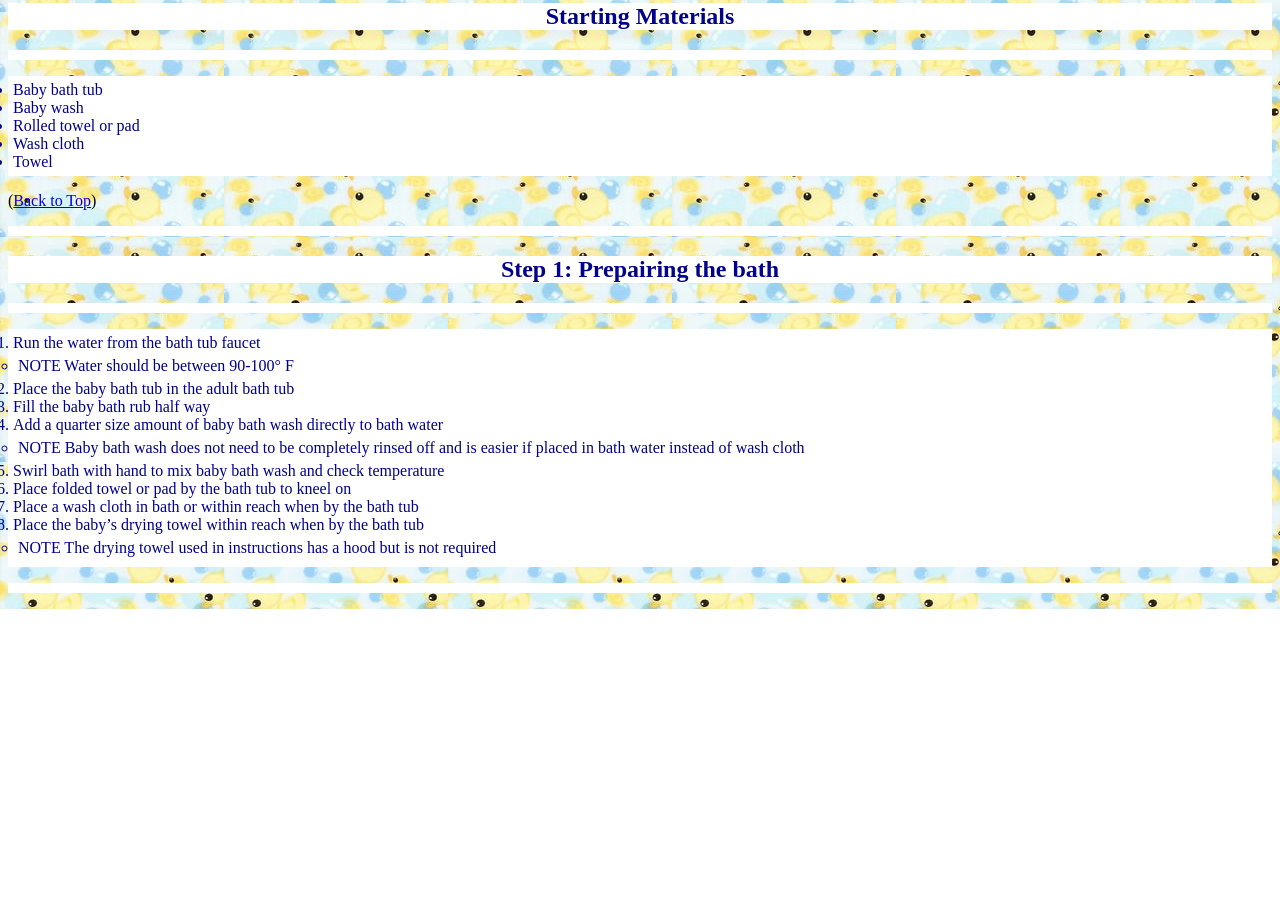
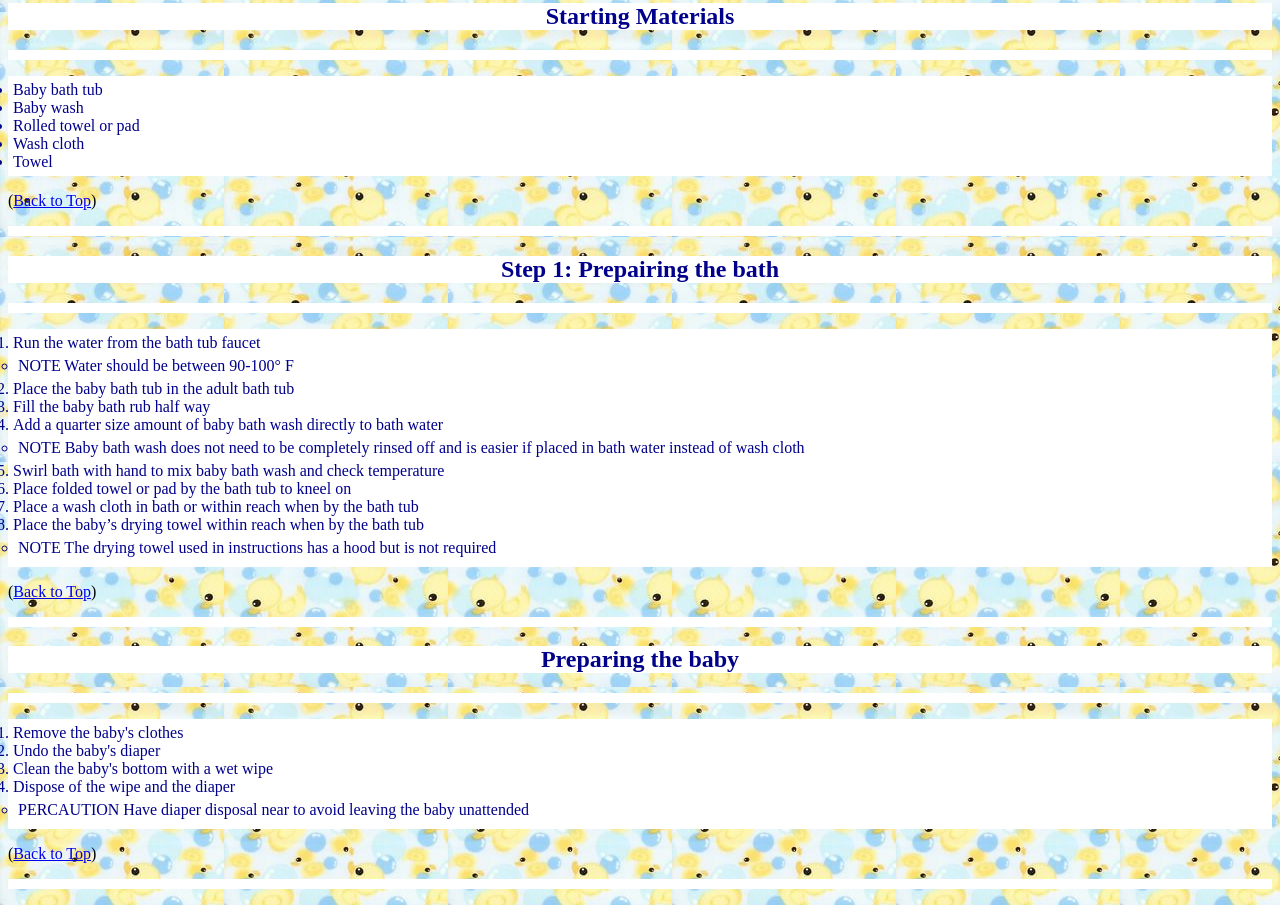
Before and after one commit to kenzie-stag/web-dev-hw, a plain HTML site: page project-2/index.html in a window 1280 px wide. Shown: the part 213-1118 px from the top of the page. Before the commit the page ends 822 px from the top, so only its background shows below. Drawn offline with Linux system fonts and the light colour scheme.

Commit message:
step 2 added

```diff
--- a/project-2/index.html
+++ b/project-2/index.html
@@ -81,9 +81,23 @@
             <li>NOTE The drying towel used in instructions has a hood but is not required</li>
           </ul>
       </ol>
+      (<a href="#">Back to Top</a>)
     </p>
   </div>
   <div id="step2">
+    <h2>Preparing the baby</h2>
+    <p>
+      <ol id="step2-substeps">
+        <li>Remove the baby's clothes</li>
+        <li>Undo the baby's diaper</li>
+        <li>Clean the baby's bottom with a wet wipe</li>
+        <li>Dispose of the wipe and the diaper</li>
+          <ul id="percaution-diaper">
+            <li>PERCAUTION Have diaper disposal near to avoid leaving the baby unattended</li>
+          </ul>
+      </ol>
+      (<a href="#">Back to Top</a>)
+    </p>
   </div>
   <div id="step3">
   </div>
```
